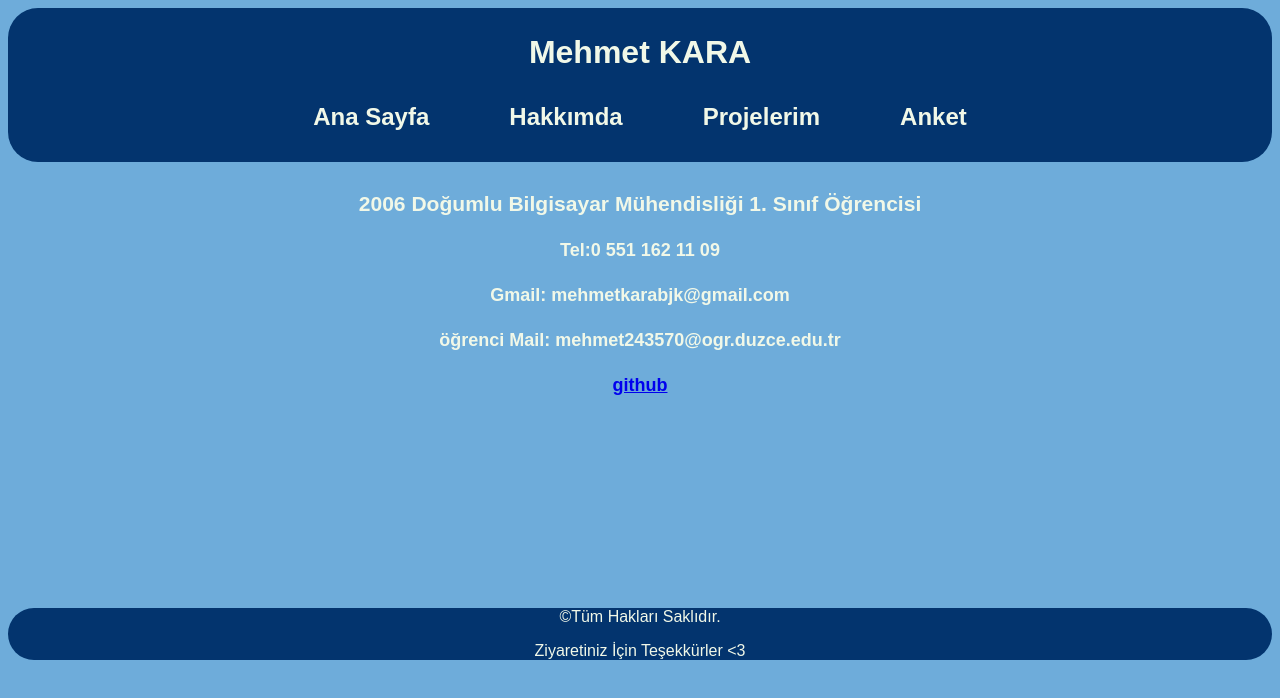
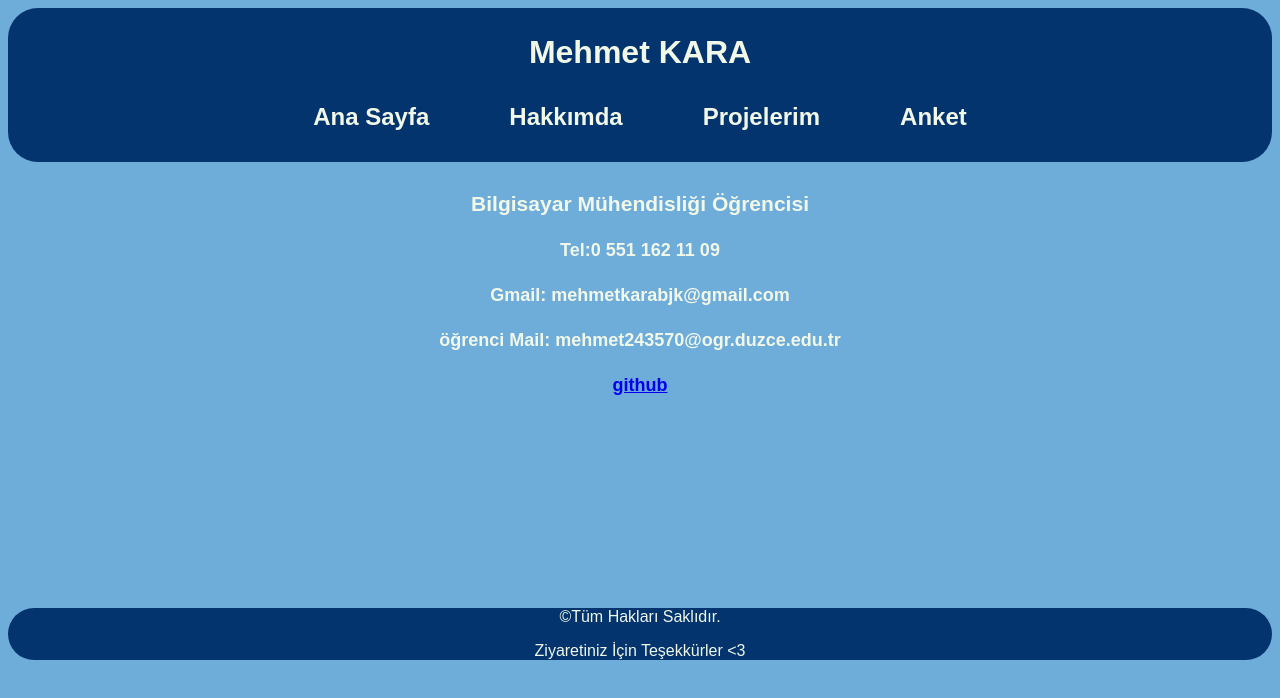
Before and after one commit to mehmetkara06/html-portfolio, a plain HTML site: page hakkimda.html in a window 1280 px wide. Drawn offline with Linux system fonts and the light colour scheme.

Commit message:
Update hakkimda.html

```diff
--- a/hakkimda.html
+++ b/hakkimda.html
@@ -23,7 +23,7 @@
     </header>
     <main> <div class="container">
         <h2></h2>
-        <h3>2006 Doğumlu Bilgisayar Mühendisliği 1. Sınıf Öğrencisi</h3>
+        <h3>Bilgisayar Mühendisliği Öğrencisi</h3>
         <h4>Tel:0 551 162 11 09</h4>
         <h4>Gmail: mehmetkarabjk@gmail.com</h4>
         <h4>öğrenci Mail: mehmet243570@ogr.duzce.edu.tr</h4>
@@ -39,4 +39,5 @@
     </footer>
 
 </body>
+
 </html>
```
